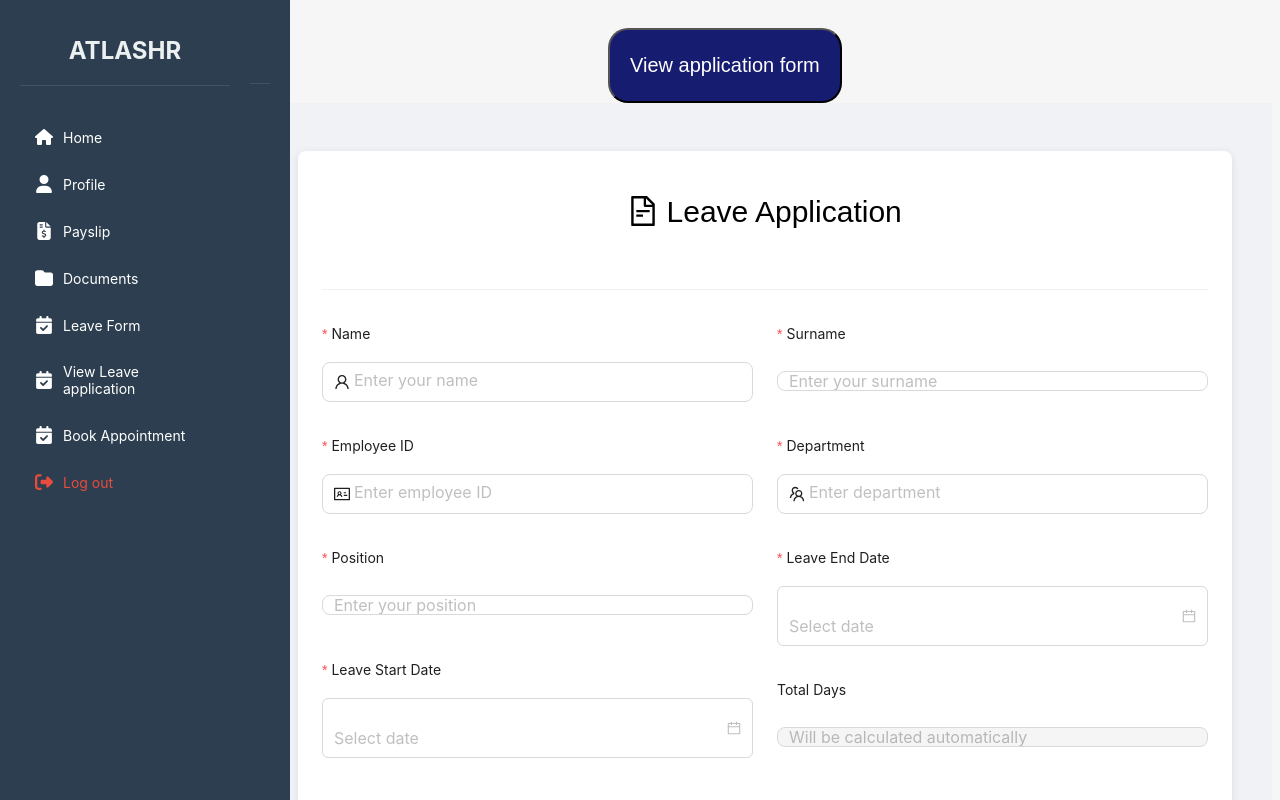
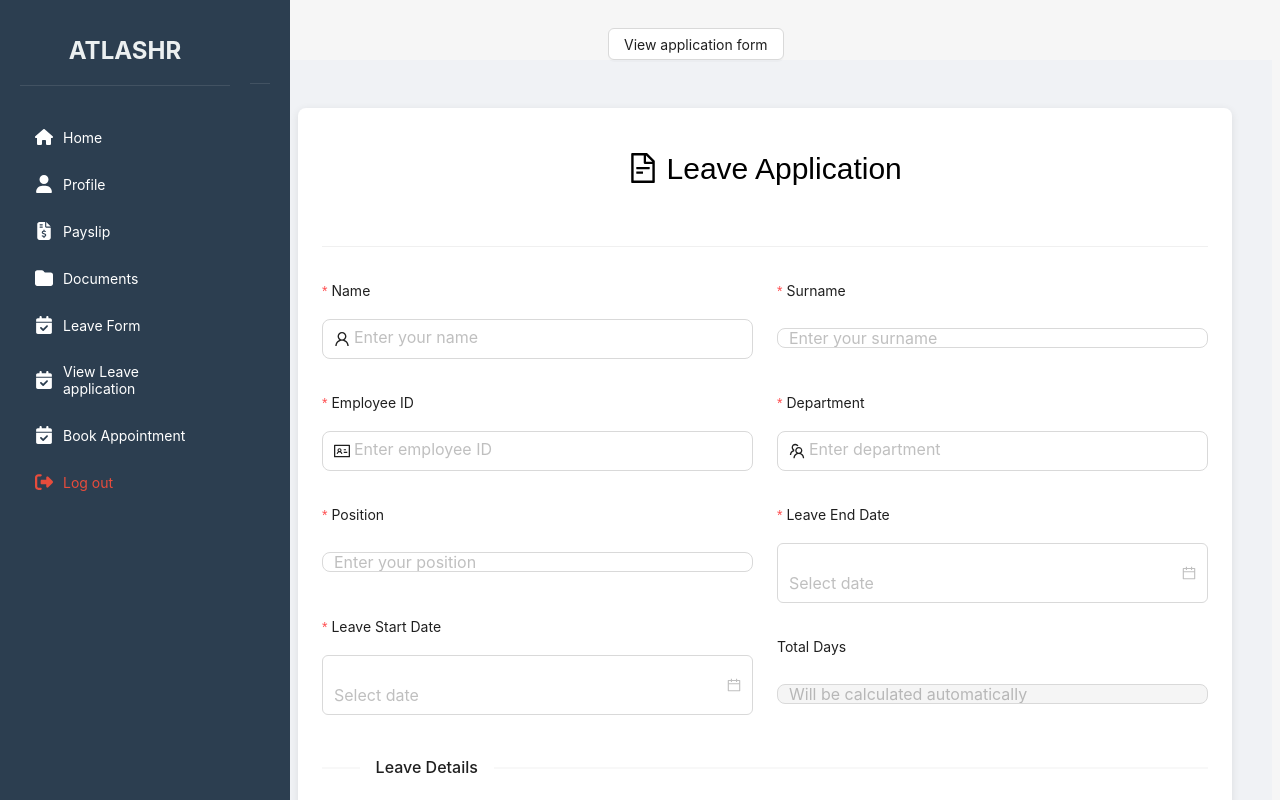
Before and after one commit to NetworkcoTeam/HR_Tool, a React (Create React App) app: page /viewleave in a window 1280 px wide. Shown: the top 800 px of the page. Built offline with nearby package versions, Linux system fonts and the light colour scheme; no server answers.

Commit message:
imported button from antd

```diff
--- a/src/Pages/ViewLeave.js
+++ b/src/Pages/ViewLeave.js
@@ -4,6 +4,7 @@ import ViewLeaveApplication from '../Components/ViewLeaveApplication.js';
 import LeaveForm from '../Components/LeaveForm';
 import './ViewLeave.css'
 import React, {useState } from 'react';
+import {  Button } from 'antd';
 
 
 
@@ -26,9 +27,9 @@ function ViewLeavePage(){
 
 
           <div className="viewLeave-main">
-            <button onClick={handleClick}>
+            <Button  onClick={handleClick}>
 
-              View application form </button>
+              View application form </Button>
             {showLeaveForm && <LeaveForm /> }
 
             <div className="view-leave">
```
